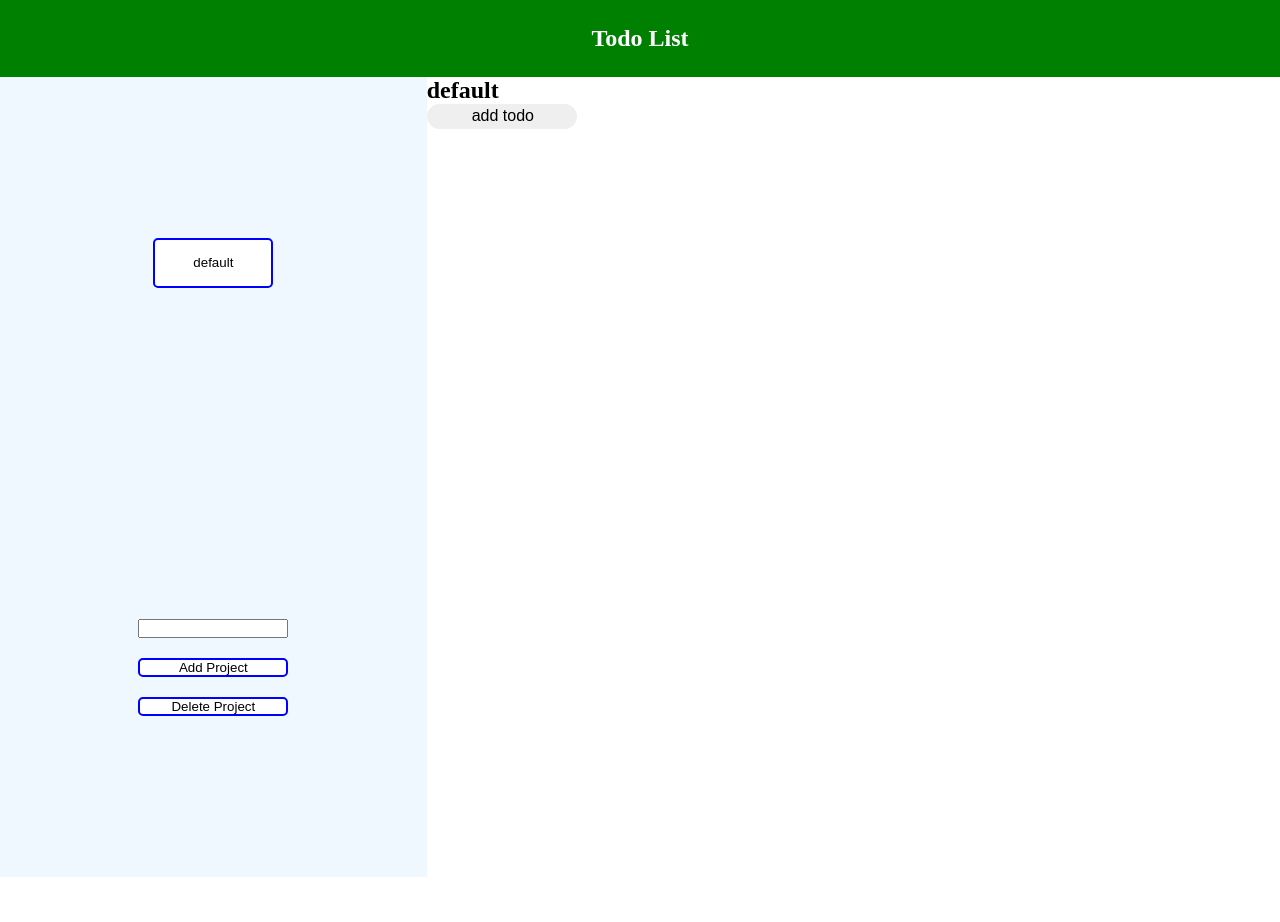
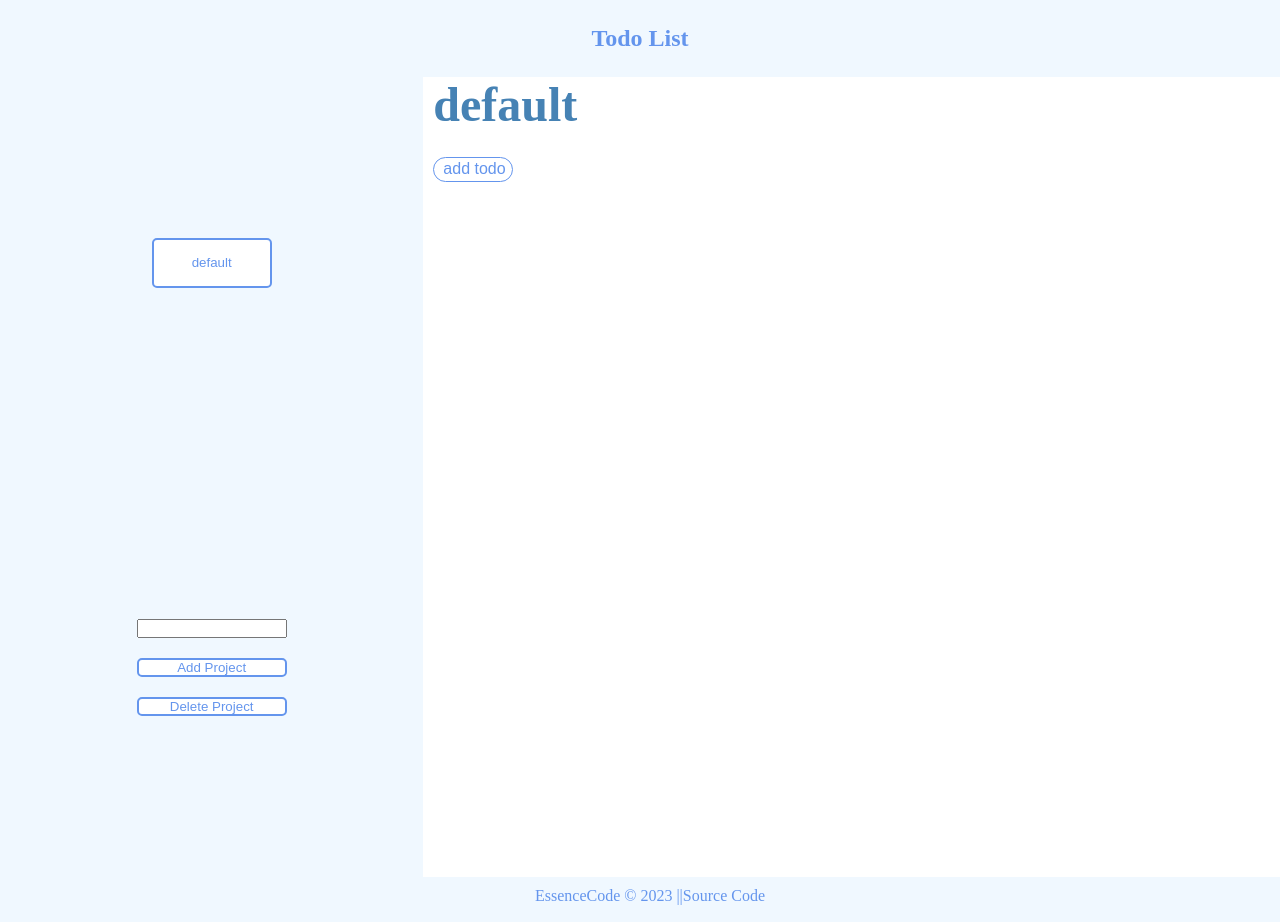
Before and after one commit to EssenceCode/Todo-List, a website built with webpack: page src/html/template.html in a window 1280 px wide. Before the commit the page ends 877 px from the top, so only its background shows below. Built offline with nearby package versions, Linux system fonts and the light colour scheme.

Commit message:
added basic style and fix update todo labe title

```diff
--- a/src/html/template.html
+++ b/src/html/template.html
@@ -30,6 +30,6 @@
             </div>
         </div>
   </div>
-
+   <footer>EssenceCode © 2023 ||  <a href="https://github.com/EssenceCode/Todo-List" target="_blank">Source Code</footer>
 </body>
 </html>
--- a/src/style.css
+++ b/src/style.css
@@ -1,13 +1,16 @@
 :root {
+    --background-color: aliceblue;
+    --font-color:cornflowerblue;;
     --project-width: 120px;
     --project-height: 50px;
     --project-border-width: 2px;
-    --button-hover-border-color: rgb(0, 128, 0);
-    --button-hover-background-color: rgb(0, 128, 0);
+    --button-hover-border-color: rgb(100, 149, 237);
+    --button-hover-background-color: rgb(100, 149, 237);
     --button-hover-color: rgb(255,255,255);
+    --button-border-color: solid rgb(100, 149, 237);
 
 
-
+    --todo-elements-color:rgb(70, 130, 180);
     --todo-buttons-width: 50px;
     --todo-buttons-height: 25px;
 }
@@ -28,34 +31,32 @@ button { --project-add-width: 100px;
 
 
 .content {
-
     display: grid;
     grid-template-columns: 1fr 2fr;
+    gap: 10px;
 }
 
 .header-container {
    padding: 25px;
-   background: green;
+   background: var(--background-color);
    text-align: center;
-   color: white;
-    /* margin-bottom: 25px; */
+   color: var(--font-color);
+
 
 }
 
 .project-wrapper {
     height: 100vh;
-    background-color: aliceblue;
+    background-color: var(--background-color);
     display: grid;
-    /* grid-template-columns: 1fr; */
     grid-column: 1;
     grid-row: 1 / 4;
     place-items: center;
-    /* gap: 20px; */
+
 }
 
 .project-container {
     display: grid;
-    /* grid-template-rows: repeat(auto-fit,minmax(25px, 1fr)); */
     gap: 10px;
 }
 
@@ -72,9 +73,9 @@ button { --project-add-width: 100px;
     width: var(--project-width);
     height: var(--project-height);
     border-radius: 5px;
-    border: 2px solid blue;
+    border: 2px var(--button-border-color);
     background: white;
-    color: black;
+    color: var(--font-color);
 
 }
 
@@ -87,9 +88,9 @@ button { --project-add-width: 100px;
 
 .project-add, .project-delete {
     border-radius: 5px;
-    border: 2px solid blue;
+    border: 2px var(--button-border-color);
     background: white;
-    color: black;
+    color: var(--font-color);
 }
 
 .project-add:active, .project-delete:active {
@@ -99,6 +100,14 @@ button { --project-add-width: 100px;
     color: var(--button-hover-color);
 }
 
+.project-title {
+    font-size: 2rem;
+    color: steelblue;
+}
+
+.add-todo-button {
+    margin-top: 25px;
+}
 
 .form {
 
@@ -113,13 +122,9 @@ button { --project-add-width: 100px;
     grid-column: 2;
 
     display: grid;
-    /* grid-template-columns: repeat(auto-fill, minmax(150px,1fr)); */
-    gap: 5px;
+
+    gap: 10px;
 }
-
-/* .form {
-    display: none;
-} */
 
 .show-form {
     display: grid;
@@ -130,16 +135,18 @@ button { --project-add-width: 100px;
 .todo-form, .todo-update-form {
     display: grid;
     place-content: center;
-    background: aliceblue;
+    background: var(--background-color);
     height: 200px;
     width: 250px;
     gap: 2px;
+    margin-top: 25px;
 }
 
 .todo-card {
-    background-color: aliceblue;
+    background-color: var(--background-color);
     display: flex;
     justify-content: space-around;
+    color: var(--todo-elements-color);
 }
 .todo-buttons {
     display: flex;
@@ -154,8 +161,9 @@ button { --project-add-width: 100px;
     width: var(--todo-buttons-width);
     height: var(--todo-buttons-height);
     border-radius: 5px;
-    border: 1px solid blue;
+    border: 1px var(--button-border-color);
     background: white;
+    color: var(--font-color);;
 }
 
 .edit-todo:active, .del-todo:active, .update-todo:active {
@@ -167,10 +175,13 @@ button { --project-add-width: 100px;
 
 .add-todo {
 
-    width: 150px;
+    width: 80px;
     height: 25px;
     border-radius: 25px;
     border: 0;
+    border: 1px var(--button-border-color);
+    background: white;
+    color: var(--font-color);;
 }
 
 .add-todo:active {
@@ -211,7 +222,7 @@ button { --project-add-width: 100px;
     width: var(--todo-buttons-width);
     height: var(--todo-buttons-height);
     border-radius: 5px;
-    border: 1px solid blue;
+    border: 1px var(--button-border-color);
     background: white;
 
     justify-self: center;
@@ -223,3 +234,25 @@ button { --project-add-width: 100px;
     background: var(--button-hover-background-color);
     color: var(--button-hover-color);
 }
+
+footer {
+    margin-top: auto;
+    background: var(--background-color);
+    color: var(--font-color);
+    width: 100%;
+    height: 25px;
+    display: flex;
+    justify-content: center;
+    font-size: 1rem;
+    padding: 10px;
+}
+
+a:link {
+    text-decoration: none;
+    color:var(--font-color);
+  }
+
+a:visited {
+    text-decoration: none;
+    color:plum;
+}
--- a/src/view/update-todo-form.js
+++ b/src/view/update-todo-form.js
@@ -12,16 +12,19 @@
             label: 'TitleUpdate',
             placeholder: 'title',
             type: 'text',
+            title: 'Title'
         },
         {
             label: 'DescriptionUpdate',
             placeholder: 'description',
             type: 'text',
+            title: 'Description'
         },
         {
             label: 'DateUpdate',
             placeholder: '',
             type: 'date',
+            title: 'Date'
         },
     ]
 
@@ -35,9 +38,9 @@
         label.setAttribute('for', inputArray[i].label)
 
 
-        label.textContent = inputArray[i].label
-        label.textContent = inputArray[i].label
-        label.textContent = inputArray[i].label
+        label.textContent = inputArray[i].title
+        label.textContent = inputArray[i].title
+        label.textContent = inputArray[i].title
 
 
 
--- a/src/view/update-todo-submit.js
+++ b/src/view/update-todo-submit.js
@@ -17,8 +17,4 @@ export default function TodoUpdateSubmit() {
 
     storeProject()
     TodoRender()
-
-
-
-
 }
```
